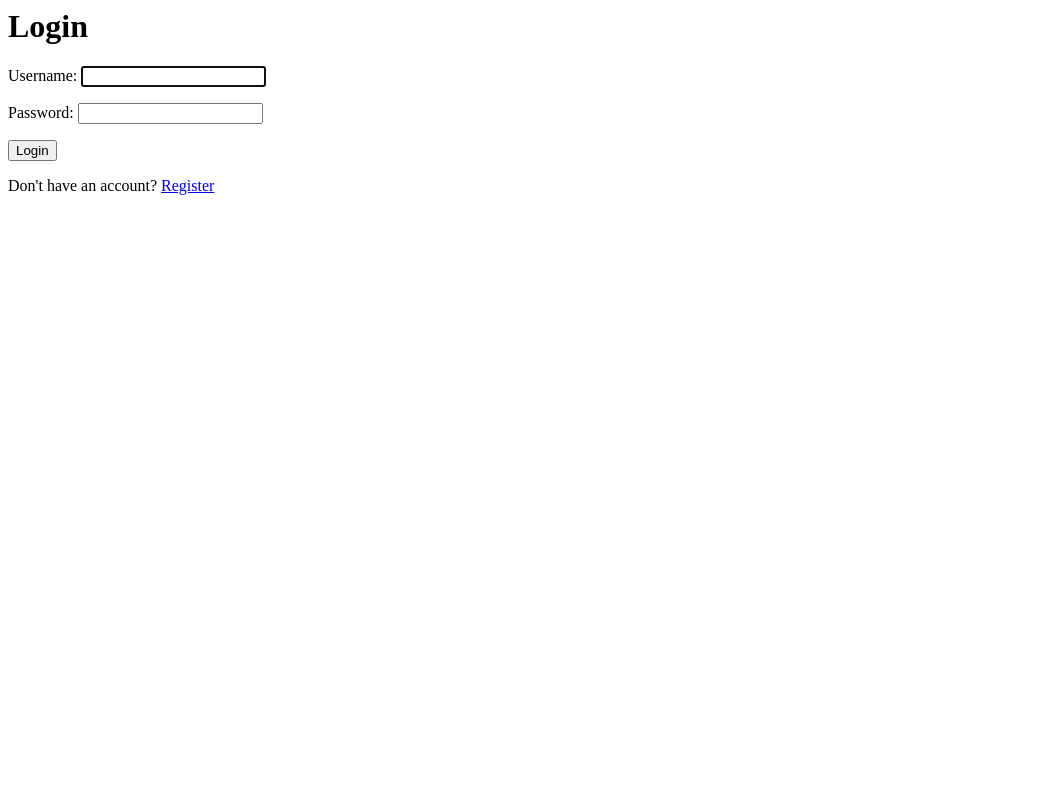
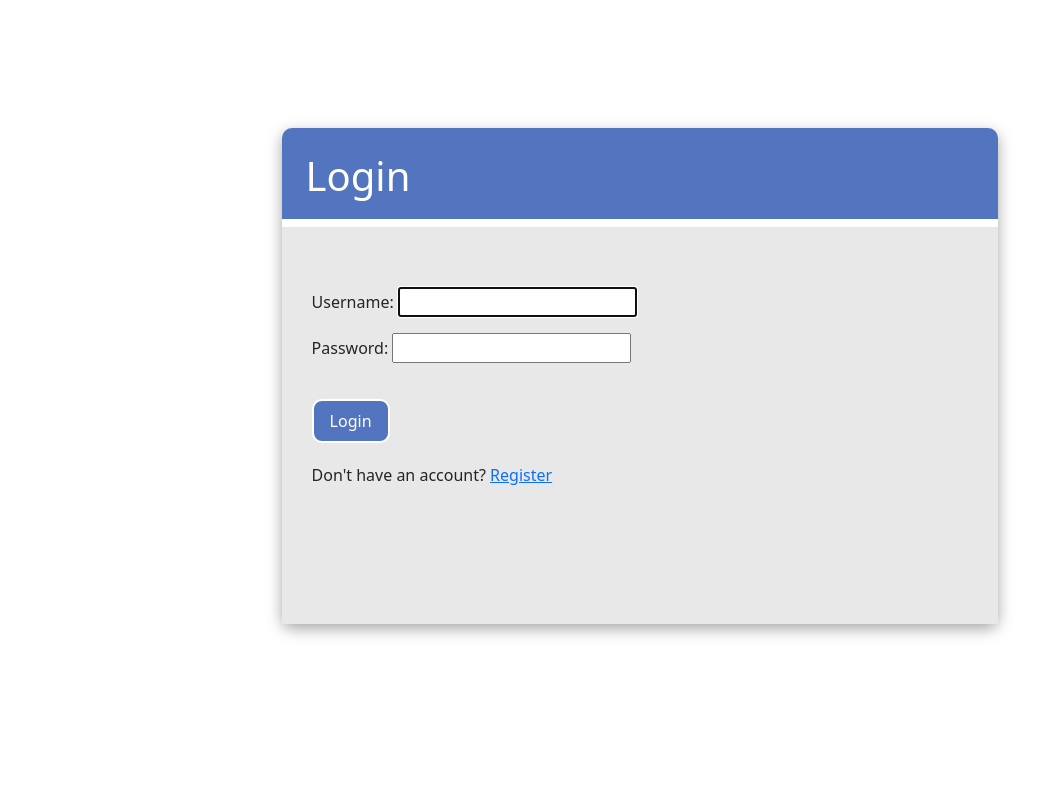
Before and after one commit to FionaButtig/LandratsamtFG, a Django app: page /login/ in a window 1280 px wide. Shown: the whole page, without its empty margins (0-1061 px from the left). Run offline with Django 3.2, Linux system fonts and the light colour scheme.

Commit message:
fixed register back to login link + properly linked all css and scss files to the html files + started basic styling + almost finished with basic styling for Login Page

```diff
--- /dev/null
+++ b/base/static/css/_conf_del.scss
@@ -0,0 +1,4 @@
+#conf_del_main_div{
+    background-color: white;
+    color: green;
+}
--- /dev/null
+++ b/base/static/css/_login.scss
@@ -0,0 +1,49 @@
+#login_main_div{
+    background-color: rgb(83, 117, 191);
+    position: relative;
+    top: 16%;
+    justify-content: center;
+    border-radius: 10px;
+    width: 56%;
+    height: 62%;
+    margin: auto;
+    box-shadow: rgba(0, 0, 0, 0.35) 0px 5px 15px;
+}
+
+
+/* header */
+
+.login_header{
+    width: 100%;
+    height: 20%;
+    border-bottom: solid 8px white;
+}
+
+.login_h1{
+    padding: 24px;
+    color: white;
+}
+
+
+
+/* main content + login Form */
+.login_content{
+    width: 100%;
+    height: 80%;
+    padding: 30px;
+    background-color: rgb(232, 232, 232);
+}
+
+.login_form{
+    padding-top: 30px
+}
+
+.login_submit_btn{
+    margin-top: 20px;
+    margin-bottom: 20px;
+    background-color: rgb(83, 117, 191);
+    border: solid 2px white;
+    border-radius: 10px;
+    color: white;
+    padding: 8px 16px;
+}
--- /dev/null
+++ b/base/static/css/_post_form.scss
@@ -0,0 +1,5 @@
+#post_main_div{
+    background-color: white;
+    color: blue;
+    margin-top: 50px;
+}
--- /dev/null
+++ b/base/static/css/_post_list.scss
@@ -0,0 +1,3 @@
+#post_list_main_div{
+    padding: 50px;
+}
--- /dev/null
+++ b/base/static/css/_register.scss
@@ -0,0 +1,4 @@
+#register_main_div{
+    background-color: white;
+    color: red;
+}
--- a/base/static/css/style.css
+++ b/base/static/css/style.css
@@ -1,3 +1,74 @@
-body{
-    background-color: green;
+#login_main_div {
+  background-color: #5375bf;
+  position: relative;
+  top: 16%;
+  -webkit-box-pack: center;
+      -ms-flex-pack: center;
+          justify-content: center;
+  border-radius: 10px;
+  width: 56%;
+  height: 62%;
+  margin: auto;
+  -webkit-box-shadow: rgba(0, 0, 0, 0.35) 0px 5px 15px;
+          box-shadow: rgba(0, 0, 0, 0.35) 0px 5px 15px;
 }
+
+/* header */
+.login_header {
+  width: 100%;
+  height: 20%;
+  border-bottom: solid 8px white;
+}
+
+.login_h1 {
+  padding: 24px;
+  color: white;
+}
+
+/* main content + login Form */
+.login_content {
+  width: 100%;
+  height: 80%;
+  padding: 30px;
+  background-color: #e8e8e8;
+}
+
+.login_form {
+  padding-top: 30px;
+}
+
+.login_submit_btn {
+  margin-top: 20px;
+  margin-bottom: 20px;
+  background-color: #5375bf;
+  border: solid 2px white;
+  border-radius: 10px;
+  color: white;
+  padding: 8px 16px;
+}
+
+#register_main_div {
+  background-color: white;
+  color: red;
+}
+
+#conf_del_main_div {
+  background-color: white;
+  color: green;
+}
+
+#post_main_div {
+  background-color: white;
+  color: blue;
+  margin-top: 50px;
+}
+
+#post_list_main_div {
+  padding: 50px;
+}
+
+body {
+  width: 100vw;
+  height: 100vh;
+}
+/*# sourceMappingURL=style.css.map */
--- /dev/null
+++ b/base/static/css/style.scss
@@ -0,0 +1,6 @@
+@import "login", "register", "conf_del", "post_form", "post_list" ;
+
+body{
+    width: 100vw;
+    height: 100vh;
+}
--- a/base/templates/base/login.html
+++ b/base/templates/base/login.html
@@ -1,10 +1,19 @@
+{% extends 'base/main.html' %}
+{% block content %}
 
-<h1>Login</h1>
+<div id="login_main_div">
+    <div class="login_header">
+    <h1 class="login_h1">Login</h1>
+    </div>
+    <div class="login_content">
+    <form class="login_form" method="POST" action="">
+        {% csrf_token %}
+        {{form.as_p}}
+        <input class="login_submit_btn" type="submit" value="Login">
+    </form>
 
-<form method="POST" action="">
-    {% csrf_token %}
-    {{form.as_p}}
-    <input type="submit" value="Login">
-</form>
+    <p>Don't have an account? <a href="{% url 'register' %}">Register</a></p>
+    </div>
+</div>
 
-<p>Don't have an account? <a href="{% url 'register' %}">Register</a></p>
+{% endblock content %}
--- /dev/null
+++ b/base/templates/base/main.html
@@ -0,0 +1,22 @@
+{% load static %}
+
+<!DOCTYPE html>
+<html lang="en">
+<head>
+    <meta charset="UTF-8">
+    <meta name="viewport" content="width=device-width, initial-scale=1.0">
+    <title>Document</title>
+    <link rel="stylesheet" href="https://cdn.jsdelivr.net/npm/bootstrap@5.1.3/dist/css/bootstrap.min.css" integrity="sha384-1BmE4kWBq78iYhFldvKuhfTAU6auU8tT94WrHftjDbrCEXSU1oBoqyl2QvZ6jIW3" crossorigin="anonymous">
+    <link rel="stylesheet" href="{% static 'css/style.css' %}">
+
+    <style>
+        @import "static/css/style.css";
+
+    </style>
+
+</head>
+<body>
+        {% block content %}
+        {% endblock %}
+</body>
+</html>
--- a/base/templates/base/task_confirm_delete.html
+++ b/base/templates/base/task_confirm_delete.html
@@ -1,7 +1,11 @@
-
+{% extends 'base/main.html' %}
+{% block content %}
+<div id="center" id="conf_del_main_div">
     <a href="{% url 'tasks' %}">Go back</a>
     <form action="" method="POST">
         {% csrf_token %}
         <p>Are you sure you want to delete this Post? "{{task}}"</p>
         <input type="submit" value="delete">
     </form>
+</div>
+{% endblock content %}
```
Also changed, not shown: base/templates/base/register.html (+7 -3 lines), base/templates/base/task_form.html (+6 -1 lines), base/templates/base/task_list.html (+9 -16 lines), db.sqlite3, 1 other file.
